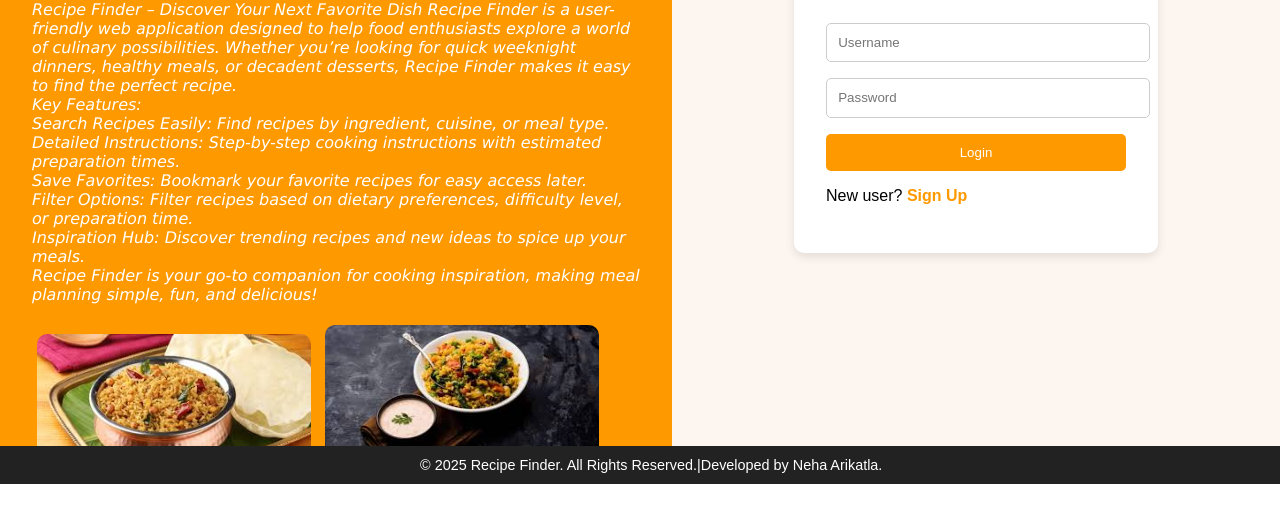
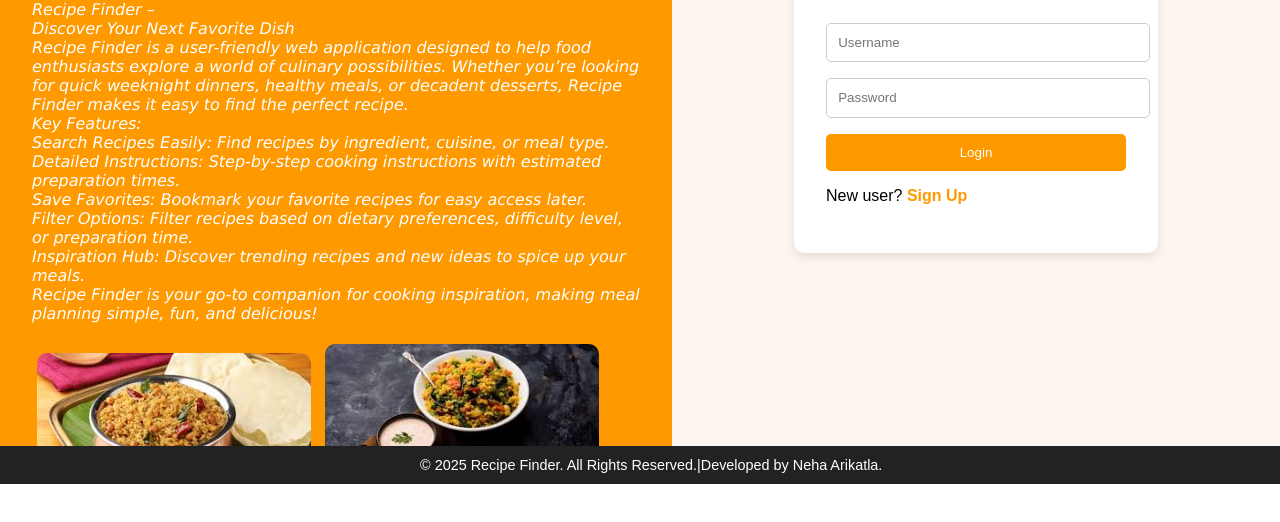
Before and after one commit to ArikatlaNehaSri/recipe-finder, a plain HTML site: page index.html in a window 1280 px wide. Shown: the part 316-838 px from the top of the page. Drawn offline with Linux system fonts and the light colour scheme.

Commit message:
updated html

```diff
--- a/index.html
+++ b/index.html
@@ -12,8 +12,8 @@
     <div class="info-section">
       <img src="logo.png" alt="Logo" class="logo" width="500px" height="100px">
       <h1 style="text-decoration: underline; text-shadow: 2px 2px 5px black;">Recipe Finder</h1>
-      <p style="font-family: 'Lucida Sans', 'Lucida Sans Regular', 'Lucida Grande', 'Lucida Sans Unicode', Geneva, Verdana, sans-serif; font-style: italic;">Recipe Finder – Discover Your Next Favorite Dish
-Recipe Finder is a user-friendly web application designed to help food enthusiasts explore a world of culinary possibilities. Whether you’re looking for quick weeknight dinners, healthy meals, or decadent desserts, Recipe Finder makes it easy to find the perfect recipe. <br>
+      <p style="font-family: 'Lucida Sans', 'Lucida Sans Regular', 'Lucida Grande', 'Lucida Sans Unicode', Geneva, Verdana, sans-serif; font-style: italic;">Recipe Finder – <br>Discover Your Next Favorite Dish
+<br> Recipe Finder is a user-friendly web application designed to help food enthusiasts explore a world of culinary possibilities. Whether you’re looking for quick weeknight dinners, healthy meals, or decadent desserts, Recipe Finder makes it easy to find the perfect recipe. <br>
 
 Key Features: <br>
 
```
